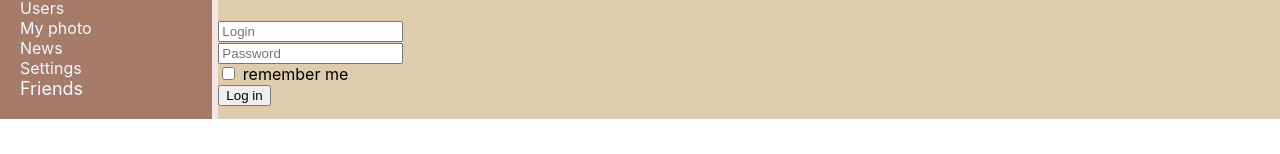
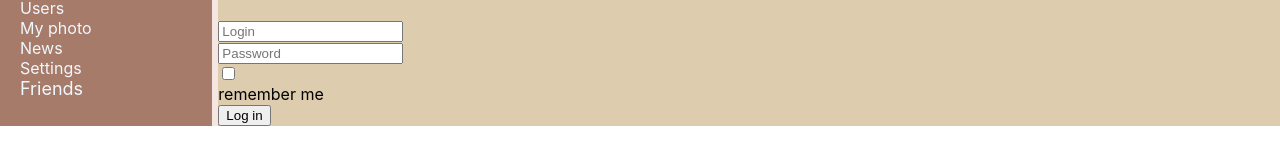
Before and after one commit to NikitaBrinzovik/TS-social-Network, a React (Create React App) app: page /Login in a window 1280 px wide. Shown: the part 168-322 px from the top of the page. Built offline with nearby package versions, Linux system fonts and the light colour scheme; no server answers.

Commit message:
77 done. REDUX-FORM: custom textarea and input at login page

```diff
--- a/src/components/Login/Login.tsx
+++ b/src/components/Login/Login.tsx
@@ -1,5 +1,7 @@
 import React from 'react';
 import {Field, InjectedFormProps, reduxForm} from "redux-form";
+import {Input} from '../common/FormsControls/FormsControl';
+import {requiredField} from "../../utils/validators";
 
 type FormDataType = {
     login: string
@@ -11,13 +13,17 @@ const LoginForm: React.FC<InjectedFormProps<FormDataType>> = (props) => {
     return (
         <form onSubmit={props.handleSubmit}>
             <div>
-                <Field component={"input"} type="text" placeholder={"Login"} name={"login"}/>
+                <Field component={Input} type="text" placeholder={"Login"} name={"login"}
+                       validate={[requiredField]}
+                />
             </div>
             <div>
-                <Field component={"input"} type="text" placeholder={"Password"} name={"password"}/>
+                <Field component={Input} type="text" placeholder={"Password"} name={"password"}
+                       validate={[requiredField]}
+                />
             </div>
             <div>
-                <Field component={"input"} type={"checkbox"} name={"rememberMe"}/> remember me
+                <Field component={Input} type={"checkbox"} name={"rememberMe"} /> remember me
             </div>
             <div>
                 <button>Log in</button>
```
